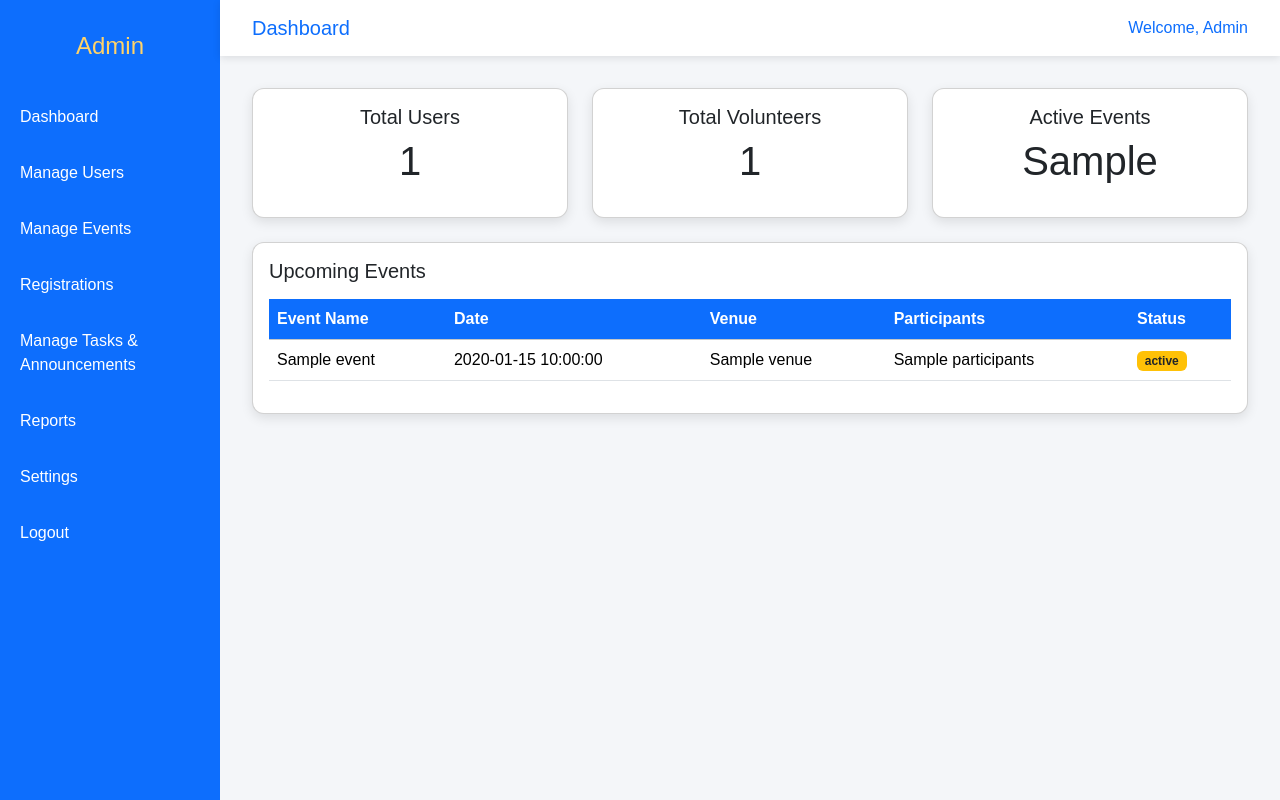
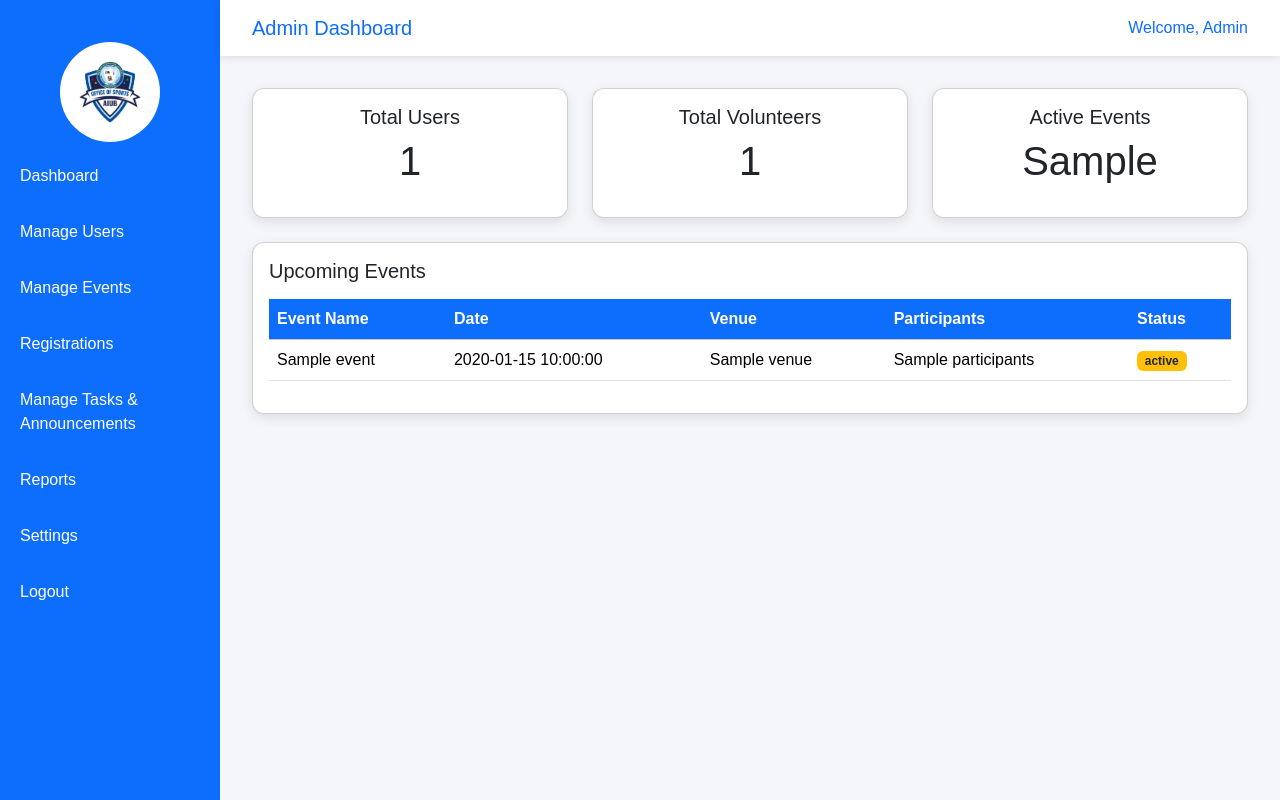
Before and after one commit to Ridwan2024-P/Web-Based-Platform-for-Office-of-Sports-AIUB, a PHP site: template views/Admin/adminDashboard.php in a window 1280 px wide. Run offline with PHP 8.4, Linux system fonts and the light colour scheme; the template is opened without the code that fills it: most values are stand-ins (such as "Sample title", 1, 10 or a date in 2020).

Commit message:
fix issues

```diff
--- a/views/Admin/ManageEvent.php
+++ b/views/Admin/ManageEvent.php
@@ -10,7 +10,7 @@
 <body>
 
 <div class="sidebar">
-    <h4>Admin</h4>
+   <img src="445492922_122100097214350632_1896056624552573141_n.jpg" alt="Admin" style="width:100px; border-radius:50%; margin:10px auto; display:block;">
     <a href="index.php?action=dashboard">Dashboard</a>
     <a href="index.php?action=manageUsers">Manage Users</a>
     <a href="index.php?action=manageEvents">Manage Events</a>
--- a/views/Admin/ReportsDashboard.php
+++ b/views/Admin/ReportsDashboard.php
@@ -10,7 +10,7 @@
 </head>
 <body>
 <div class="sidebar">
-    <h4>Admin</h4>
+   <img src="445492922_122100097214350632_1896056624552573141_n.jpg" alt="Admin" style="width:100px; border-radius:50%; margin:10px auto; display:block;">
     <a href="index.php?action=dashboard">Dashboard</a>
     <a href="index.php?action=manageUsers">Manage Users</a>
     <a href="index.php?action=manageEvents">Manage Events</a>
--- a/views/Admin/Settings.php
+++ b/views/Admin/Settings.php
@@ -9,7 +9,7 @@
 </head>
 <body>
  <div class="sidebar">
-    <h4>Admin</h4>
+   <img src="445492922_122100097214350632_1896056624552573141_n.jpg" alt="Admin" style="width:100px; border-radius:50%; margin:10px auto; display:block;">
     <a href="index.php?action=dashboard">Dashboard</a>
     <a href="index.php?action=manageUsers">Manage Users</a>
     <a href="index.php?action=manageEvents">Manage Events</a>
--- a/views/Admin/adminDashboard.php
+++ b/views/Admin/adminDashboard.php
@@ -9,7 +9,8 @@
 </head>
 <body>
  <div class="sidebar">
-    <h4>Admin</h4>
+  <img src="445492922_122100097214350632_1896056624552573141_n.jpg" alt="Admin" style="width:100px; border-radius:50%; margin:10px auto; display:block;">
+
   <a href="index.php?action=dashboard">Dashboard</a>
   <a href="index.php?action=manageUsers">Manage Users</a>
   <a href="index.php?action=manageEvents">Manage Events</a>
@@ -19,8 +20,9 @@
   <a href="index.php?action=settings">Settings</a>
   <a href="index.php?action=logout">Logout</a>
 </div>
+
   <div class="top-navbar">
-    <h5>Dashboard</h5>
+    <h5>Admin Dashboard</h5>
     <div  style="color:#0d6efd;">
         Welcome, <?= isset($_SESSION['username']) ? $_SESSION['username'] : 'Admin' ?>
     </div>
--- a/views/Admin/admin_tasks_view.php
+++ b/views/Admin/admin_tasks_view.php
@@ -10,7 +10,7 @@
 </head>
 <body>
 <div class="sidebar">
-    <h4>Admin</h4>
+   <img src="445492922_122100097214350632_1896056624552573141_n.jpg" alt="Admin" style="width:100px; border-radius:50%; margin:10px auto; display:block;">
     <a href="index.php?action=dashboard">Dashboard</a>
     <a href="index.php?action=manageUsers">Manage Users</a>
     <a href="index.php?action=manageEvents">Manage Events</a>
```
Also changed, not shown: 445492922_122100097214350632_1896056624552573141_n-removebg-preview.png (added), 445492922_122100097214350632_1896056624552573141_n.jpg (added). Lines whose indentation alone changed are shown as unchanged.
